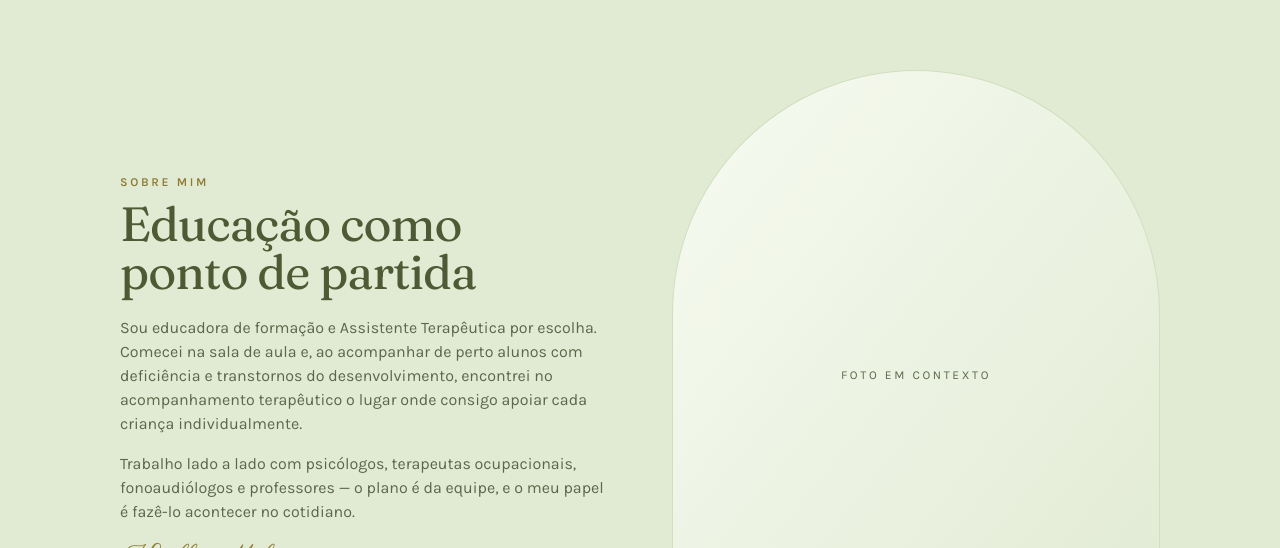
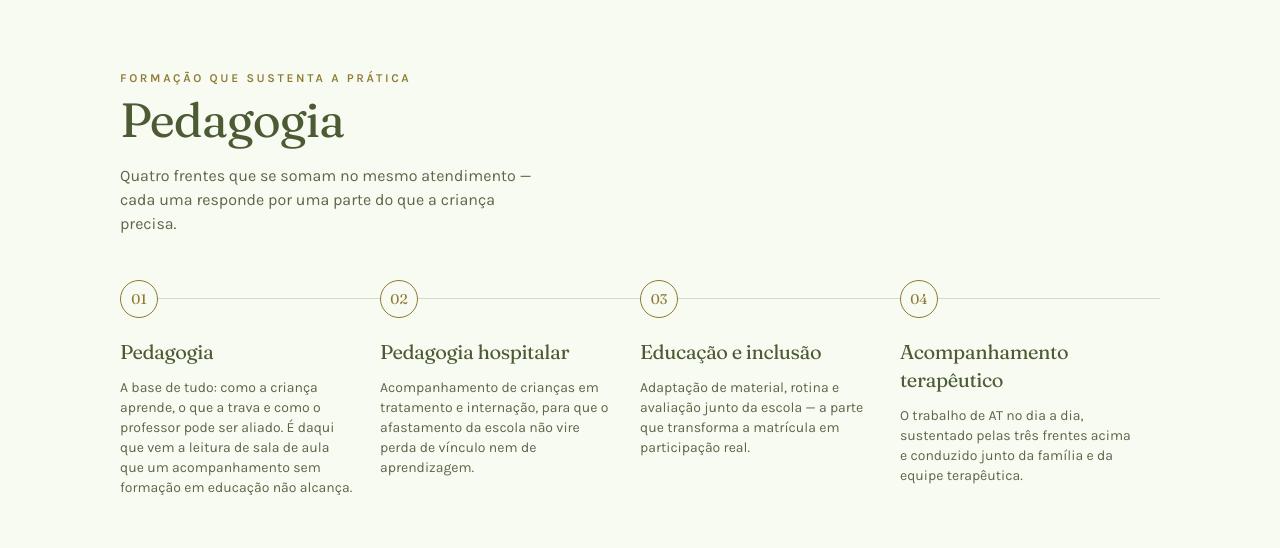
Before and after one commit to Joaommsp/portifolio-kercia-keylla, a Next.js app: page / in a window 1280 px wide. Shown: the part 1490-2038 px from the top of the page. Built offline with nearby package versions, Linux system fonts and the light colour scheme; no server answers; the database is empty.

Commit message:
feat(site): compor a secao pedagogia entre os pilares e o sobre

```diff
--- a/src/app/(site)/page.tsx
+++ b/src/app/(site)/page.tsx
@@ -17,6 +17,7 @@ import { listarPublicadas } from "@/features/publicacoes/queries";
 import { Contato } from "@/features/site/sections/contato";
 import { Hero } from "@/features/site/sections/hero";
 import { OQueFazUmaAt } from "@/features/site/sections/o-que-faz-uma-at";
+import { Pedagogia } from "@/features/site/sections/pedagogia";
 import { Sobre } from "@/features/site/sections/sobre";
 import { jsonLdDaAutora, metadadosDaHome } from "@/features/site/seo";
 
@@ -42,6 +43,7 @@ export default async function Home() {
 
       <Hero />
       <OQueFazUmaAt />
+      <Pedagogia />
       <Sobre />
       <FormacoesSection resultado={formacoes} />
       <PublicacoesSection resultado={publicacoes} />
```
Also changed, not shown: 1 other file (tests, documents, lock files or other folders).
